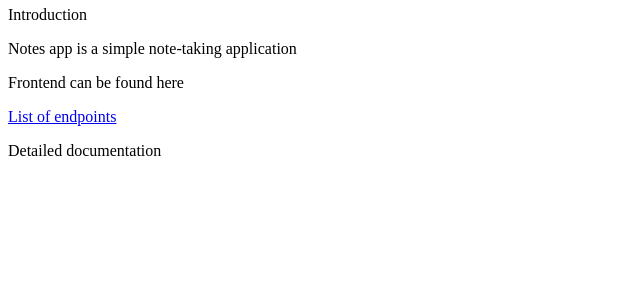
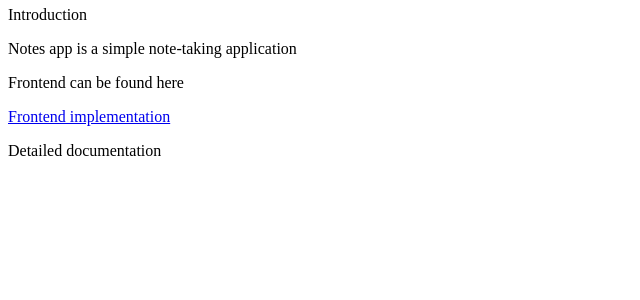
Before and after one commit to Olujuwon/note_rest_api, a Django app: page / in a window 1280 px wide. Shown: the part 137-437 px from the top of the page, without its empty margins (0-640 px from the left). Run offline with Django 3.2, Linux system fonts and the light colour scheme.

Commit message:
Documentation , added frontend infrastructure

```diff
--- a/api/templates/index.html
+++ b/api/templates/index.html
@@ -26,7 +26,7 @@
         <p>Introduction</p>
         <p>Notes app is a simple note-taking application</p>
         <p><a>Frontend can be found here</a></p>
-        <p><a href="http://127.0.0.1:8000/api/v1/notes/info">List of endpoints</a></p>
+        <p><a href="https://note-app-react-5e74ajfmaa-ew.a.run.app/">Frontend implementation</a></p>
         <p><a>Detailed documentation</a></p>
     </div>
 </body>
```
Also changed, not shown: README.md, 1 other file.
